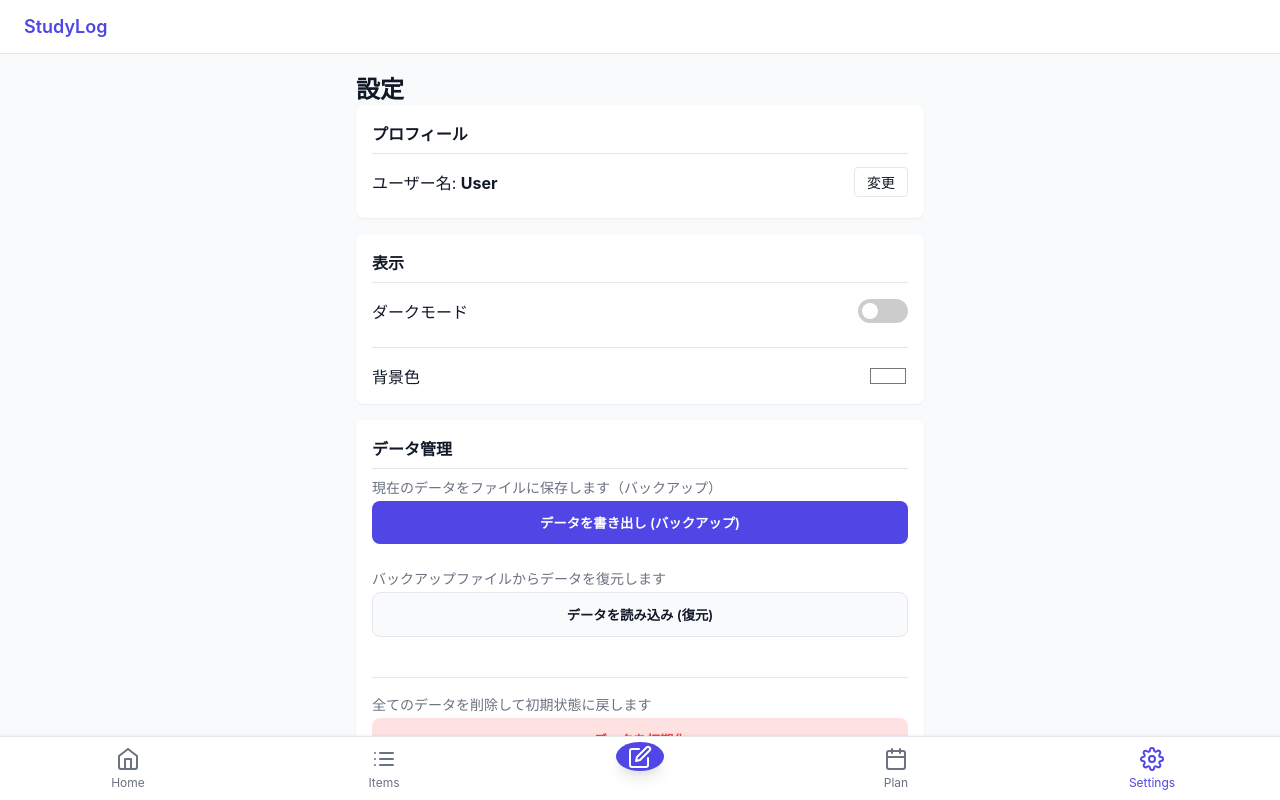
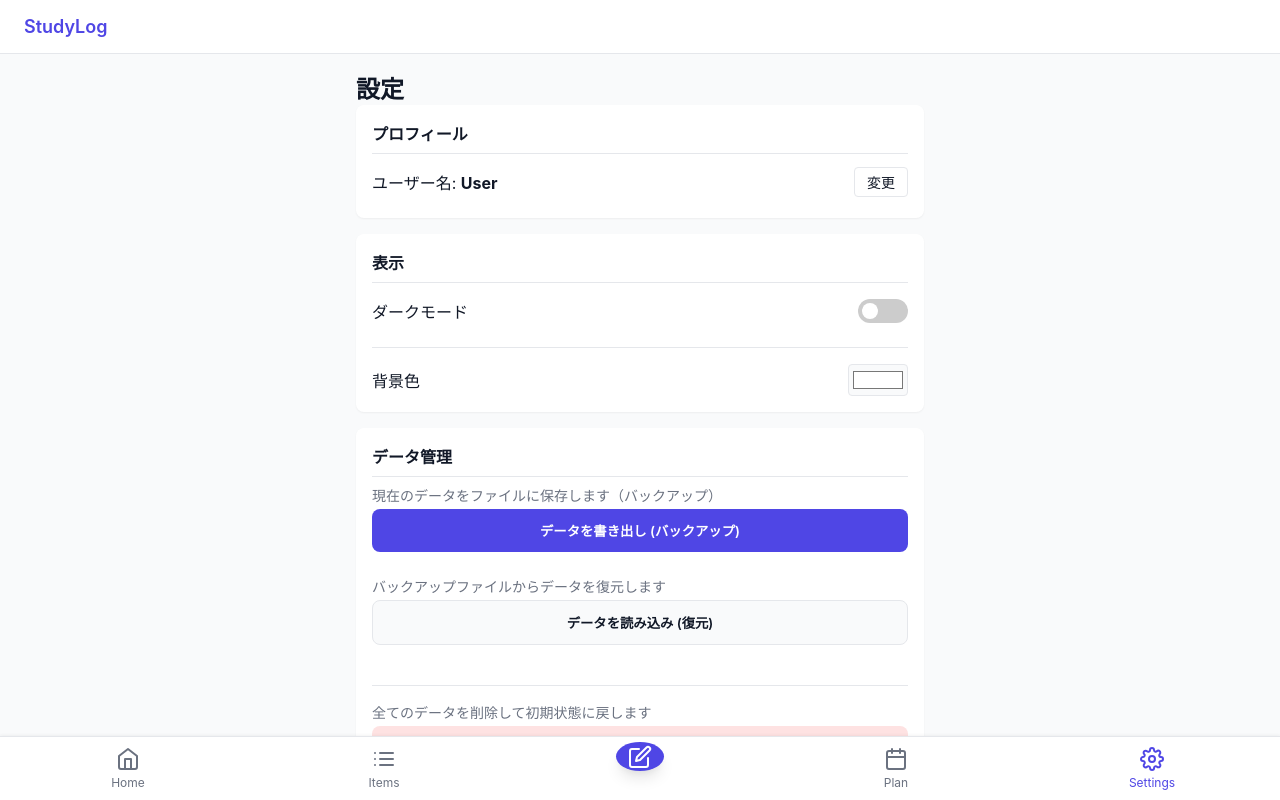
Before and after one commit to ykkf/StudyLog, a React (Vite) app: page / in a window 1280 px wide. Both pictures are taken after a click on the button "Settings". Built offline with nearby package versions, Linux system fonts and the light colour scheme.

Commit message:
Add files via upload

```diff
--- a/src/pages/Settings.tsx
+++ b/src/pages/Settings.tsx
@@ -126,13 +126,13 @@ export const Settings = () => {
                             value={data.backgroundColor || '#ffffff'}
                             onChange={(e) => setBackgroundColor(e.target.value)}
                             style={{
-                                width: '40px',
-                                height: '24px',
-                                padding: 0,
-                                border: 'none',
+                                width: '60px',
+                                height: '32px',
+                                padding: '2px',
+                                border: '1px solid var(--color-border)',
                                 borderRadius: '4px',
                                 cursor: 'pointer',
-                                background: 'none'
+                                background: 'var(--color-bg-base)'
                             }}
                         />
                     </div>
```
